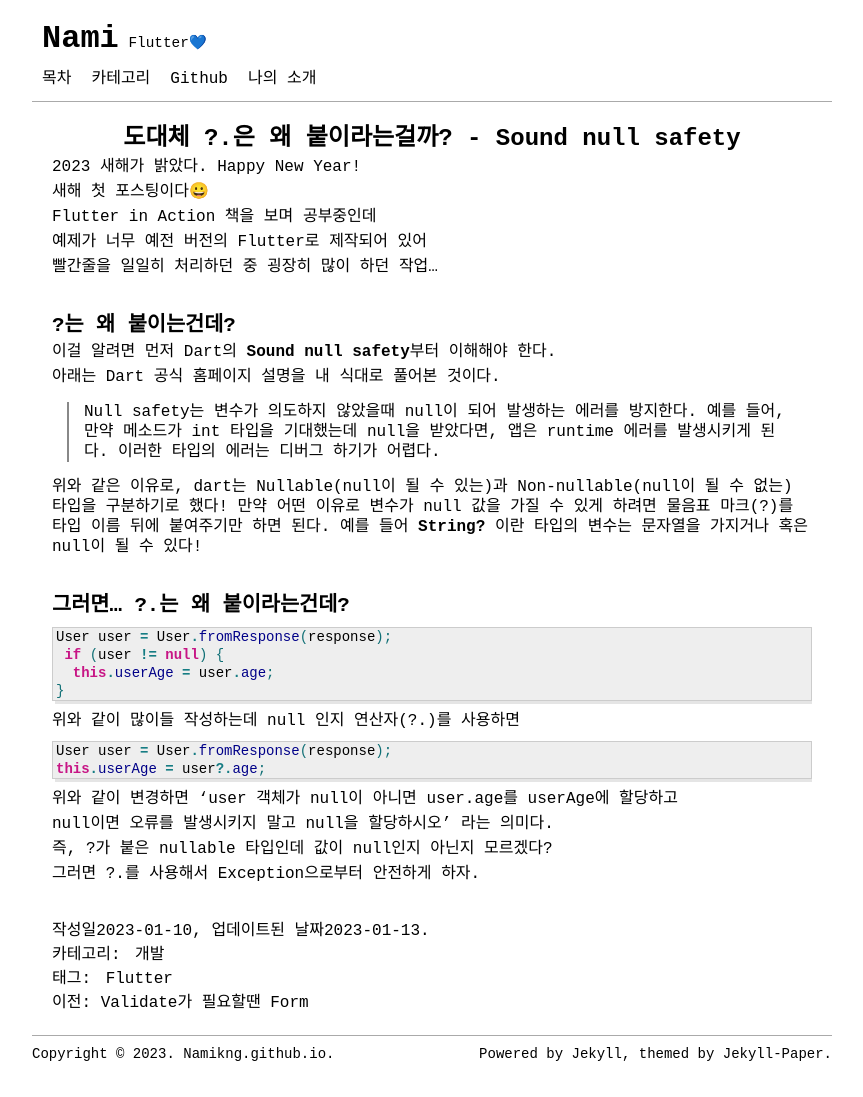
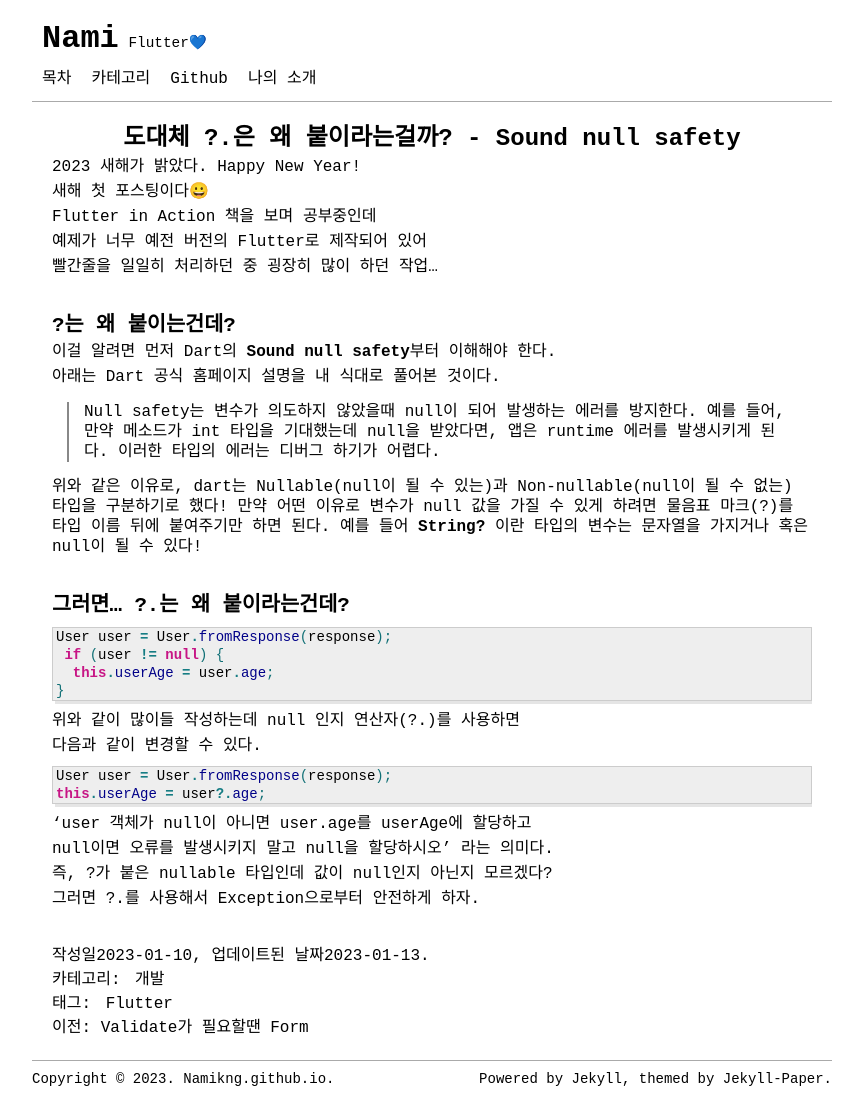
Before and after one commit to Namikng/Namikng.github.io, a Jekyll site: the page built from _posts/2023-01-10-도대체-?.-는-왜-붙이는-걸까.md, in a window 1280 px wide. Shown: the whole page, without its empty margins (208-1071 px from the left). Built offline with Jekyll 4.4.1, drawn with Linux system fonts in a browser that asks for light colours; before the commit the page ends 1072 px from its top, so only the background shows below that.

Commit message:
어색한 문장 수정

````diff
--- a/_posts/2023-01-10-도대체-?.-는-왜-붙이는-걸까.md
+++ b/_posts/2023-01-10-도대체-?.-는-왜-붙이는-걸까.md
@@ -47,14 +47,14 @@ User user = User.fromResponse(response);
 
 위와 같이 많이들 작성하는데 null 인지 연산자(?.)를 사용하면
 
-
+다음과 같이 변경할 수 있다.
 
 ```dart
 User user = User.fromResponse(response);
 this.userAge = user?.age;
 ```
 
-위와 같이 변경하면 'user 객체가 null이 아니면 user.age를 userAge에 할당하고
+'user 객체가 null이 아니면 user.age를 userAge에 할당하고
 
 null이면 오류를 발생시키지 말고 null을 할당하시오' 라는 의미다.
 
````
